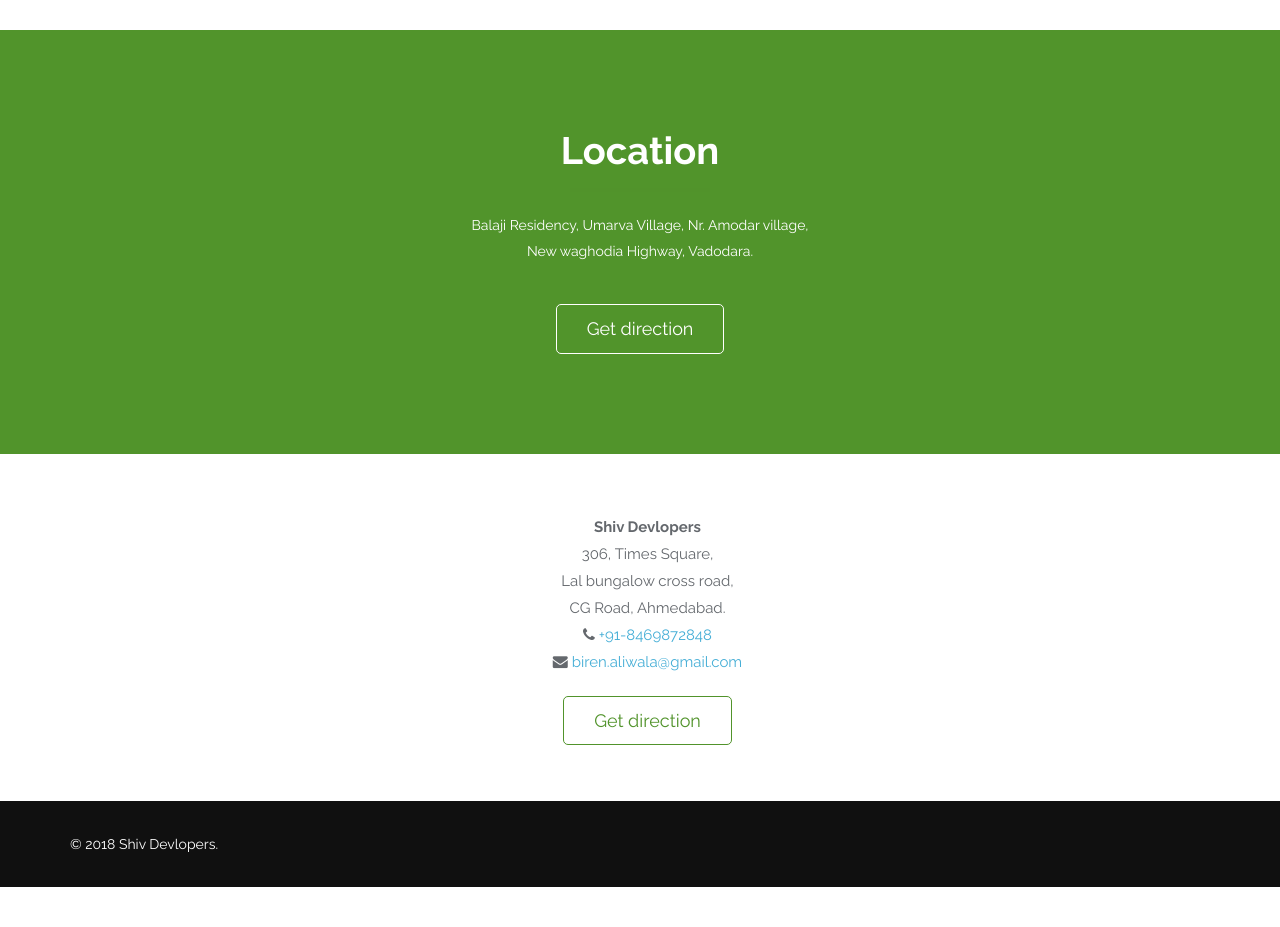
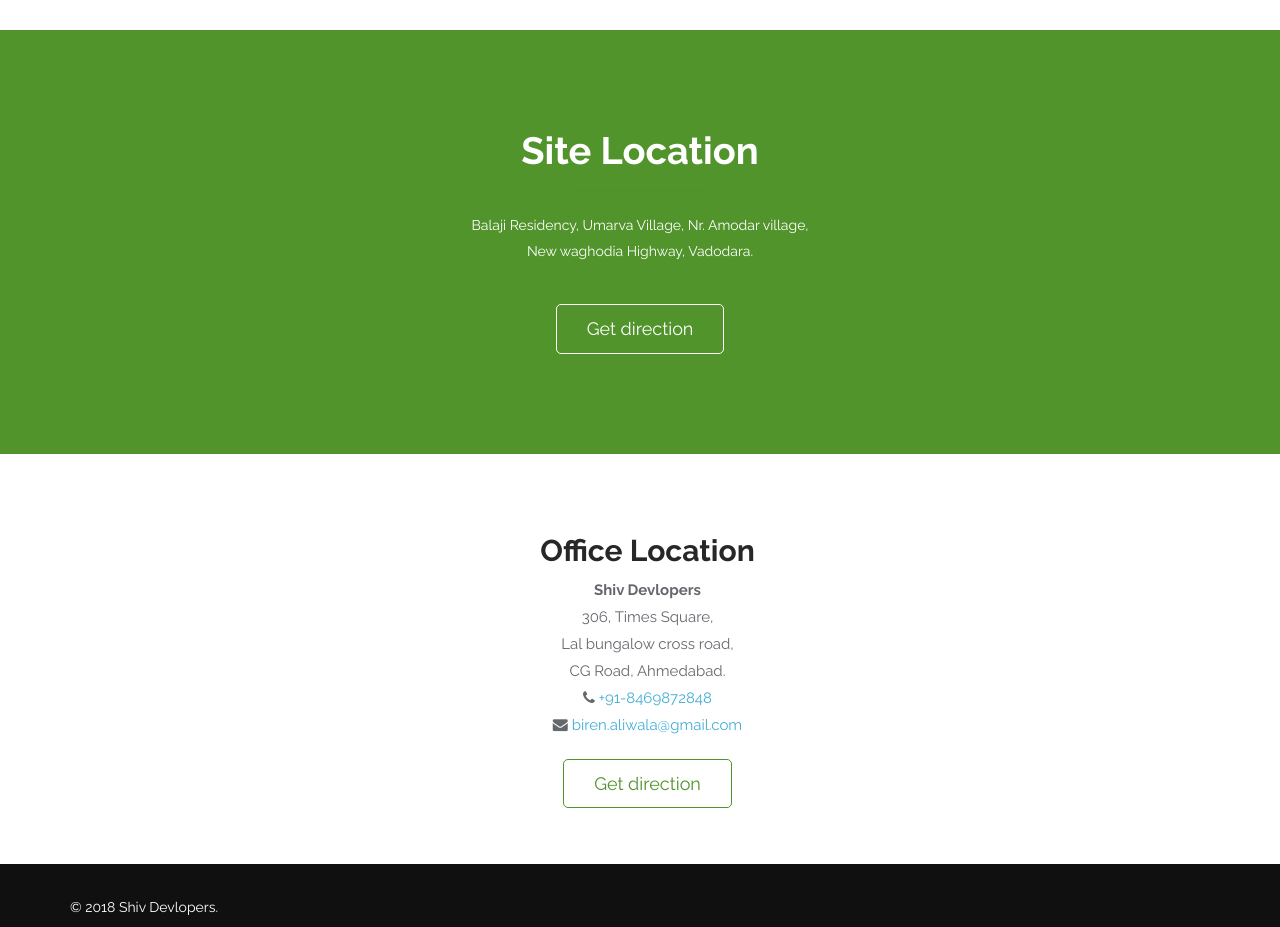
Before and after one commit to tejastv/shivdevelopers, a plain HTML site: page index.html in a window 1280 px wide. Shown: the part 4280-5207 px from the top of the page. Before the commit the page ends 5167 px from the top, so only its background shows below. Drawn offline with Linux system fonts and the light colour scheme; some packages are replaced by stand-ins of ours; a script that the page names is missing; files whose address does not match are found by name.

Commit message:
Update index.html

```diff
--- a/index.html
+++ b/index.html
@@ -541,7 +541,7 @@
     <section id="contact-us">
         <div class="container">
             <div class="section-header text-center">
-                <h2 class="section-title text-center wow fadeInDown">Location</h2>
+                <h2 class="section-title text-center wow fadeInDown">Site Location</h2>
                 <p class="text-center wow fadeInDown">Balaji Residency, Umarva Village, Nr. Amodar village, <br>
                     New waghodia Highway, Vadodara.</p>
                 <a class="btn btn-primary btn-lg" style="background: transparent;border: 1px solid #fff;color: #fff;margin-top: 30px;" href="https://goo.gl/maps/1E6sB76yMK2ibbpz8">Get direction</a>
@@ -558,6 +558,7 @@
                 <div class="row">
                     <div class="col-sm-12 col-md-12">
                         <div class="contact-form text-center">
+                            <h2 class="section-title text-center wow fadeInDown">Office Location</h2>
                             <address>
                                 <strong>Shiv Devlopers</strong><br>
                                 306, Times Square,<br>
```
